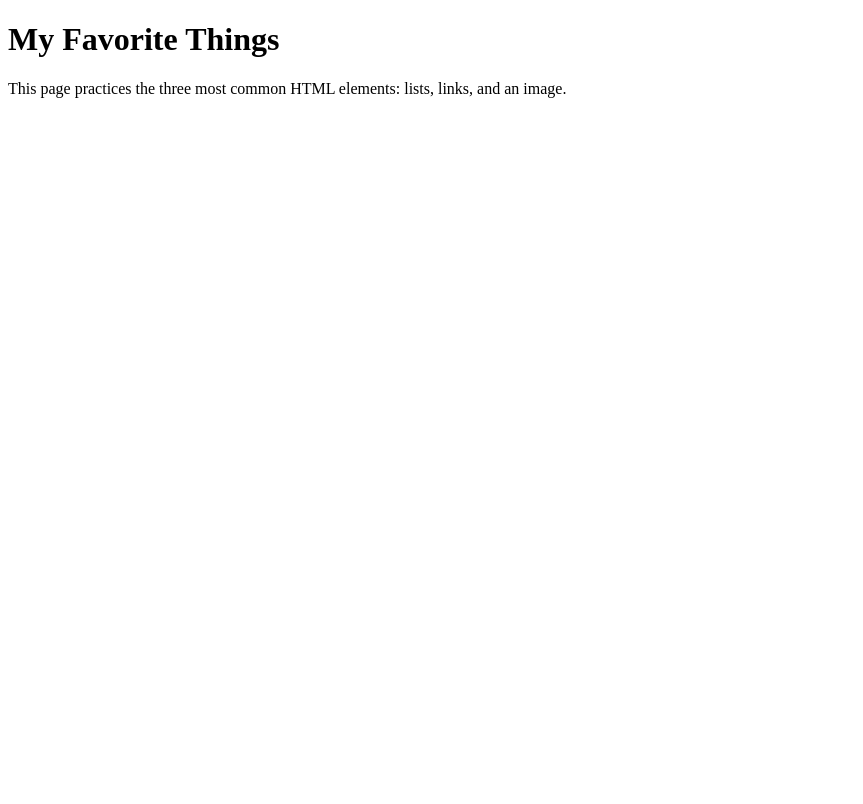
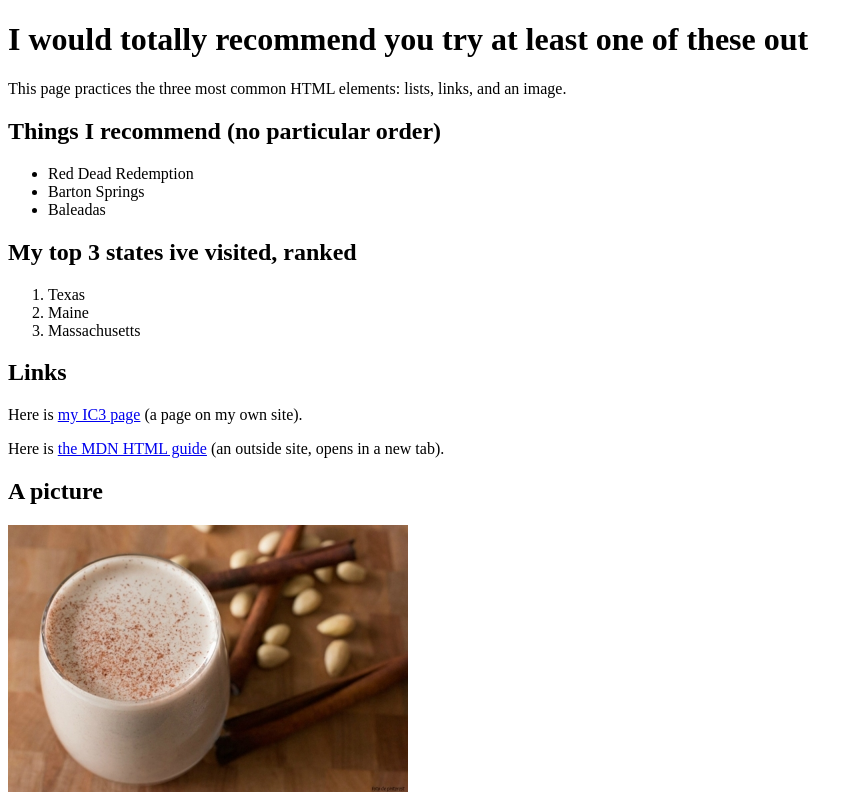
Before and after one commit to dmaradia-sudo/cosc2328, a website: page public/ic4/ic4.html in a window 1280 px wide. Shown: the whole page, without its empty margins (0-863 px from the left). Drawn offline with Linux system fonts and the light colour scheme.

Commit message:
IC4 complete

```diff
--- a/public/ic4/ic4.html
+++ b/public/ic4/ic4.html
@@ -1,15 +1,36 @@
 <!-- IC4 – COSC 2328 – Professor McCurry
-     Implemented by: [Your Full Name] -->
+     Implemented by: [Diego Maradiaga] -->
 <!DOCTYPE html>
 <html lang="en">
 <head>
   <meta charset="utf-8">
-  <title>IC4 — Lists, Links &amp; Images</title>
+  <title>IC4 - Things I like</title>
 </head>
 <body>
-  <h1>My Favorite Things</h1>
+  <h1>I would totally recommend you try at least one of these out</h1>
+
   <p>This page practices the three most common HTML elements: lists, links, and an image.</p>
+<h2>Things I recommend (no particular order)</h2>
+<ul>
+  <li>Red Dead Redemption</li>
+  <li>Barton Springs</li>
+  <li>Baleadas</li>
+</ul>
 
+<h2>My top 3 states ive visited, ranked</h2>
+<ol>
+  <li>Texas</li>
+  <li>Maine</li>
+  <li>Massachusetts</li>
+</ol>
+
+<h2>Links</h2>
+  <p>Here is <a href="../ic3/ic3.html">my IC3 page</a> (a page on my own site).</p>
+  <p>Here is <a href="https://developer.mozilla.org/en-US/docs/Web/HTML" target="_blank">the MDN HTML guide</a> (an outside site, opens in a new tab).</p>
+
+
+  <h2>A picture</h2>
+<img src="images/horchata.png" alt="A glass of horchata topped with cinnamon" width="400">
 
 </body>
 </html>
```
Also changed, not shown: public/ic4/images/horchata.png (added), 3 other files.
